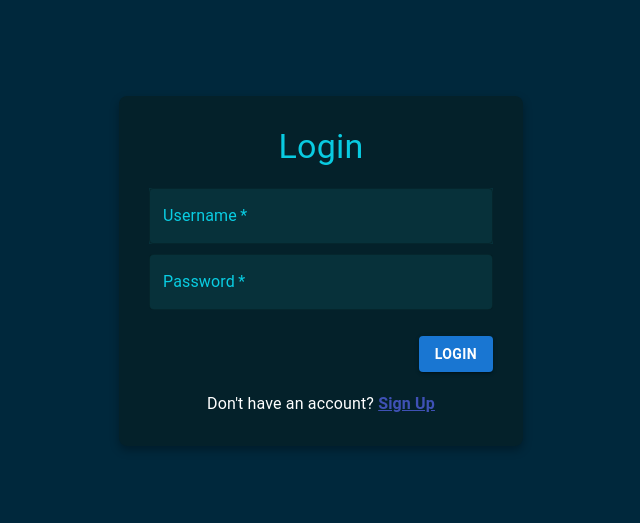
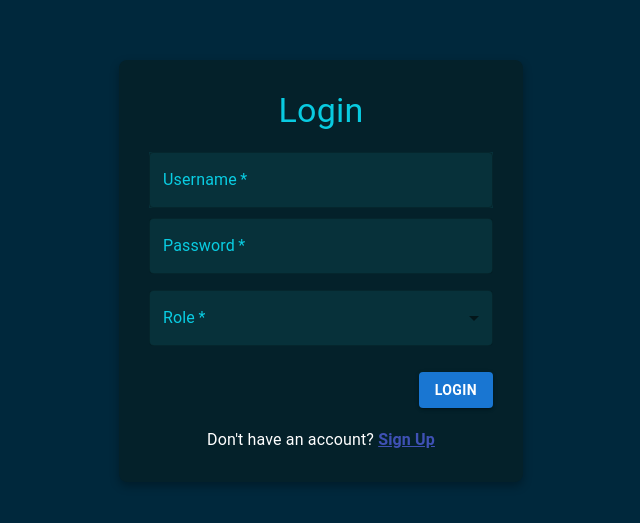
Before and after one commit to mdaarman7/Job_Portal, a Next.js app: page /loginform in a window 1280 px wide. Shown: the part 103-626 px from the top of the page, without its empty margins (319-959 px from the left). Built offline with nearby package versions, Linux system fonts and the light colour scheme.

Commit message:
Selector added in Login

```diff
--- a/src/app/loginform/page.js
+++ b/src/app/loginform/page.js
@@ -1,7 +1,7 @@
 "use client"; // Ensure the component is client-side
 
 import React, { useState } from "react";
-import { Container, Box, Typography, Button, TextField } from "@mui/material";
+import { Container, Box, Typography, Button, TextField, MenuItem } from "@mui/material";
 import { login, loginForEmployee, loginForRecruiter } from "../util/api";
 import { useRouter } from "next/navigation"; // For navigation
 
@@ -11,11 +11,13 @@ export default function LoginForm() {
   const [formData, setFormData] = useState({
     username: "",
     password: "",
+    role: "",
   });
 
   const [errors, setErrors] = useState({
     username: "",
     password: "",
+    role: "",
   });
 
   const handleInputChange = (e) => {
@@ -87,17 +89,18 @@ export default function LoginForm() {
     }
     // If validation passes, proceed with login
     console.log("Login Data:", formData);
-    const response = await loginForRecruiter (formData);
-    console.log(response);
-    if(response.success){
-      alert("Logged in successfully!");
-      router.push("/recruiterform")
-    }
 
-    else
+      // if(formData.role === "Admin")
+      // {
+      //   const response = await loginForRecruiter (formData);
+      //   if(response.success){
+      //     alert("Logged in successfully!");
+      //     router.push("/recruiterform")
+      //   }
+      // }
+      if(formData.role === "Employee")
       {
         const responseForEmployee = await loginForEmployee (formData);
-      console.log(responseForEmployee);
         if(responseForEmployee.success){
           alert("Logged in successfully!");
           router.push("/homePageForFreelancer")
@@ -108,6 +111,41 @@ export default function LoginForm() {
           router.push("/signup");
         }
       }
+
+      if(formData.role === "Recruiter")
+      {
+        const response = await loginForRecruiter (formData);
+        if(response.success){
+          alert("Logged in successfully!");
+          router.push("/recruiterform")
+        }
+        else
+        {
+          alert("Wrong Username or Password");
+          router.push("/signup");
+        }
+      }
+
+
+    // if(response.success){
+    //   alert("Logged in successfully!");
+    //   router.push("/recruiterform")
+    // }
+
+    // else
+    // {
+    //   const responseForEmployee = await loginForEmployee (formData);
+    //   console.log(responseForEmployee);
+    //   if(responseForEmployee.success){
+    //     alert("Logged in successfully!");
+    //     router.push("/homePageForFreelancer")
+    //   }
+    //   else
+    //   {
+    //     alert("Wrong Username or Password");
+    //     router.push("/signup");
+    //   }
+    // }
 
 
 
@@ -186,7 +224,7 @@ export default function LoginForm() {
               marginRight: "10px",
               flex: 1,
               color: "#0adaf1eb",
-              marginBottom: "10px",
+              marginBottom: "0",
               borderRadius: "5px"
             }}
             InputProps={{
@@ -198,6 +236,38 @@ export default function LoginForm() {
             error={!!errors.password}
             helperText={errors.password}
           />
+
+            {/* Selector*/}
+          <TextField
+                label="Role"
+                name="role"
+                value={formData.role}
+                onChange={handleInputChange}
+                fullWidth
+                margin="normal"
+                select
+                variant="outlined"
+                required
+                style={{
+                  backgroundColor: "#07313a",
+                  marginRight: "10px",
+                  flex: 1,
+                  color: "#0adaf1eb",
+                  marginBottom: "10px",
+                  borderRadius: "5px"
+                }}
+                InputProps={{
+                  style: { color: "#0adaf1eb" },
+                }}
+                InputLabelProps={{
+                  style: { color: "#0adaf1eb" },
+                }}
+              >
+              <MenuItem value="Admin">Admin</MenuItem>
+              <MenuItem value="Employee">Employee</MenuItem>
+              <MenuItem value="Recruiter">Recruiter</MenuItem>
+              </TextField>
+
 
           {/* Login Button */}
           <Box display="flex" justifyContent="flex-end" mt={2}>
```
Lines whose indentation alone changed are shown as unchanged.
